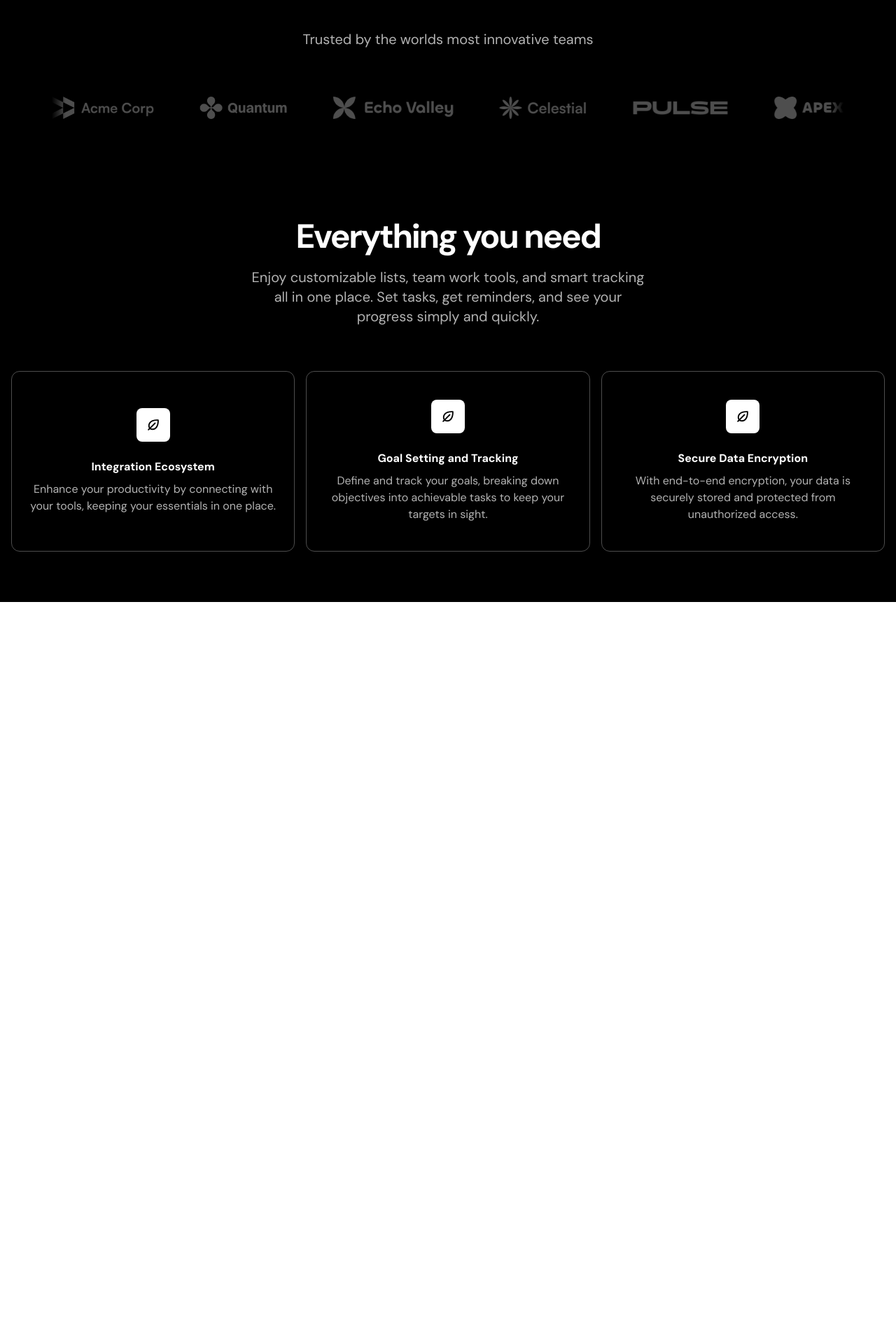
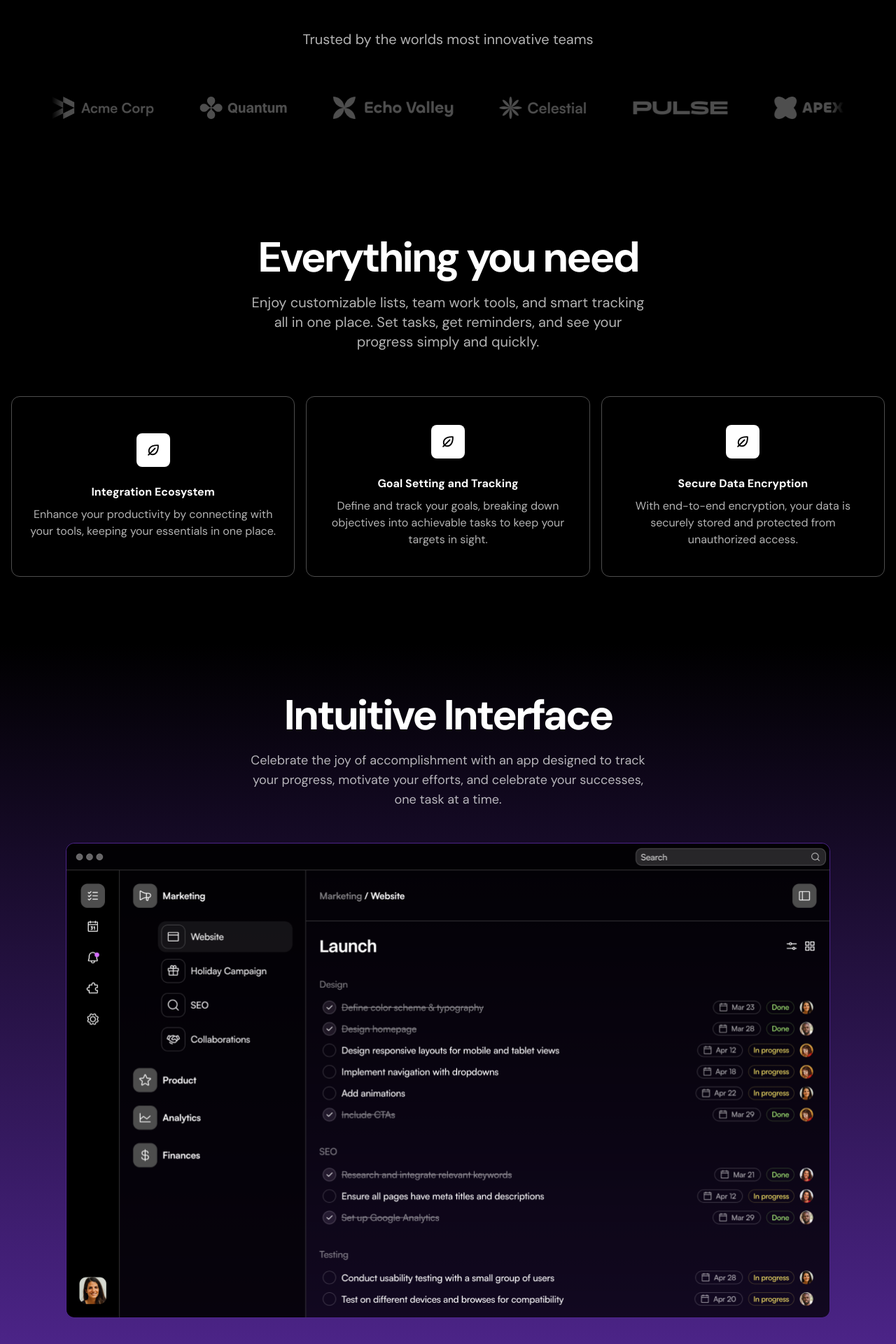
Before and after one commit to sleepielle/OneTask, a Next.js app: page / in a window 1280 px wide. Shown: the part 920-2840 px from the top of the page at 70% size. Before the commit the page ends 1780 px from the top, so only its background shows below. Built offline with nearby package versions, Linux system fonts and the light colour scheme.

Commit message:
feat: implement product showcase

```diff
--- a/src/components/Features.tsx
+++ b/src/components/Features.tsx
@@ -21,10 +21,10 @@ const features = [
 
 export const Features = () => {
   return (
-    <div className="bg-black py-[72px] text-white">
+    <div className="bg-black py-[72px] text-white sm:py-24">
       <div className="container">
         <div className="flex items-center justify-center flex-col">
-          <h2 className="font-bold text-center text-5xl tracking-tighter ">
+          <h2 className="font-bold text-center text-5xl sm:text-6xl tracking-tighter ">
             Everything you need
           </h2>
           <p className="text-xl text-center mt-5 max-w-xl text-white/70">
--- a/src/components/ProductShowcase.tsx
+++ b/src/components/ProductShowcase.tsx
@@ -1,5 +1,28 @@
+import Image from "next/image";
 import appScreen from "../assets/images/app-screen.png";
 
 export const ProductShowcase = () => {
-  return null;
+  return (
+    <div className="bg-black py-[72px] bg-[linear-gradient(to_bottom,#000,#4e258c)]">
+      <div className="container">
+        <div className="flex flex-col items-center justify-center">
+          <h2 className="text-white font-bold text-5xl tracking-tighter text-center sm:text-6xl">
+            Intuitive Interface
+          </h2>
+          <p className="text-white/70 text-center max-w-xl text-lg mt-5">
+            Celebrate the joy of accomplishment with an app designed to track
+            your progress, motivate your efforts, and celebrate your successes,
+            one task at a time.
+          </p>
+          <div className="mt-12">
+            <Image
+              src={appScreen}
+              alt="app-screen"
+              className="border border-[#4e258c] hover:border-white/50 rounded-xl transition-transform duration-300 ease-out [transform:perspective(1400px)] hover:[transform:perspective(1400px)_rotateY(6deg)]"
+            />
+          </div>
+        </div>
+      </div>
+    </div>
+  );
 };
```
